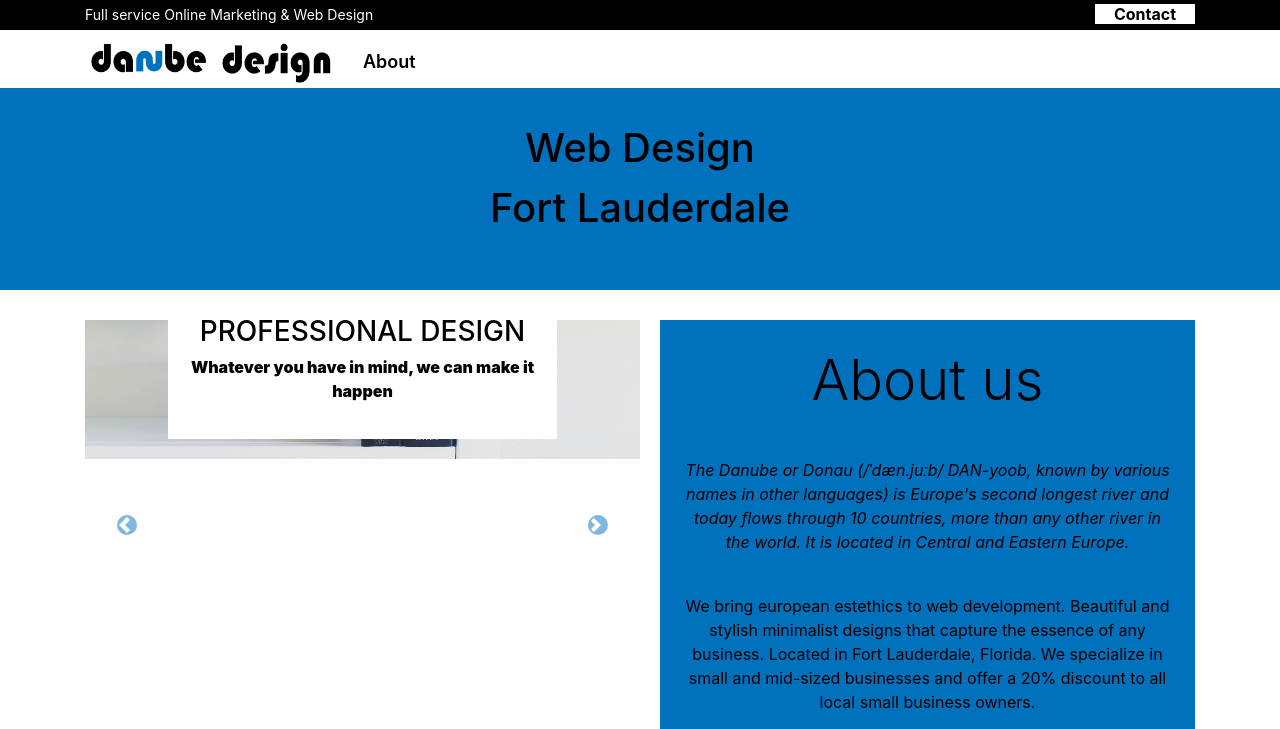
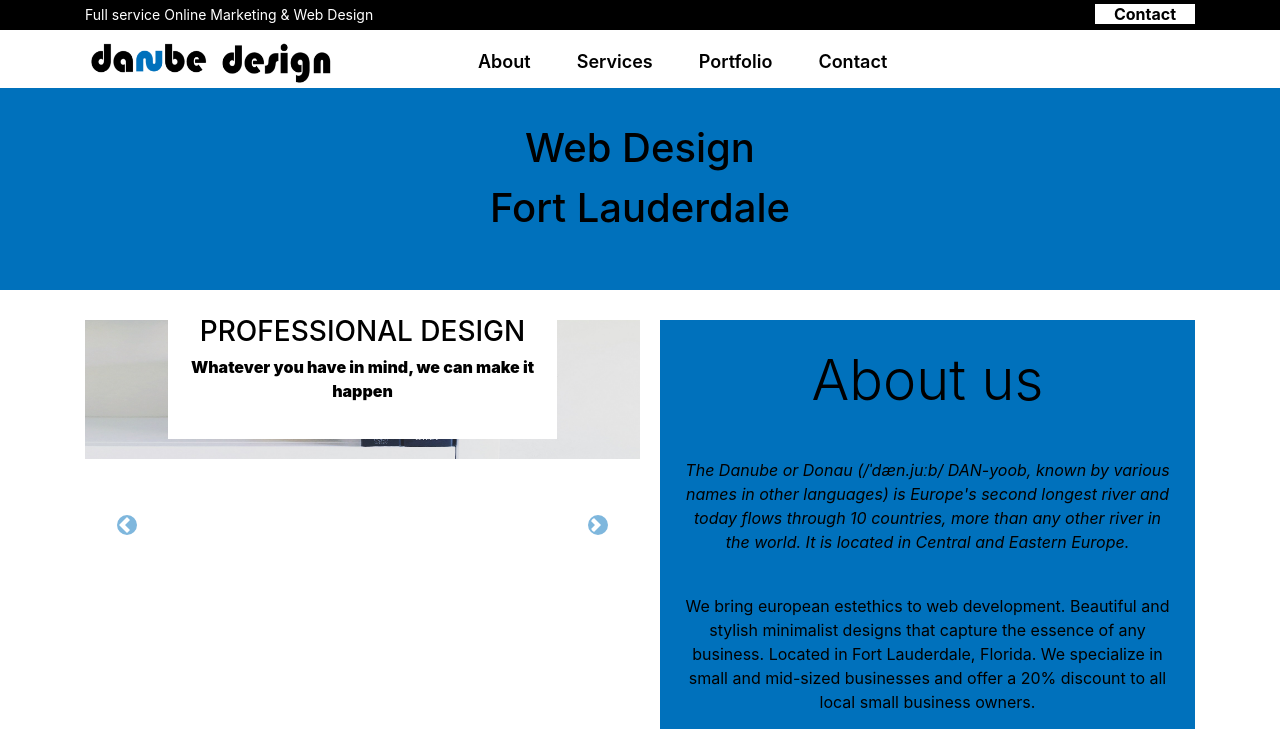
Before and after one commit to norajs/danube-design, a PHP site: page / in a window 1280 px wide. Shown: the top 729 px of the page. Run offline with PHP 8.4, Linux system fonts and the light colour scheme; some libraries are stand-ins or nearby versions.

Commit message:
Fix collapsed navbar remnant issues

```diff
--- a/style.css
+++ b/style.css
@@ -62,9 +62,9 @@ html,body {
     font-weight: 600;
     height: 58px;
     padding-top: 1em;
-    min-width: 510px;
+    max-width: 100%;
     margin-left: 15px;
-    margin-right: 15%;
+    margin-right: 15px;
 
 }
 
@@ -286,11 +286,7 @@ picture {
     padding-top: 0px;
 }
 
-    .navbar-collapse .navbar-nav .nav-item {
-    min-width: 690px;
 
-
-}
 }
 
 @media only screen and (min-width: 990px) {
```
